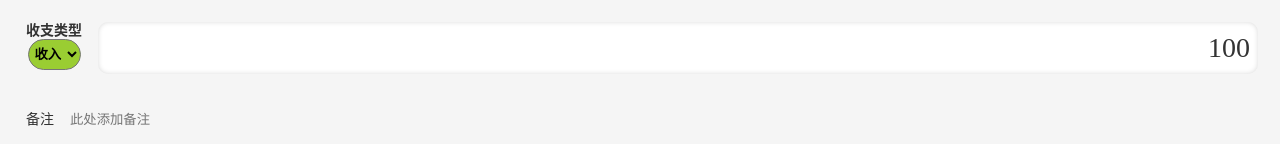
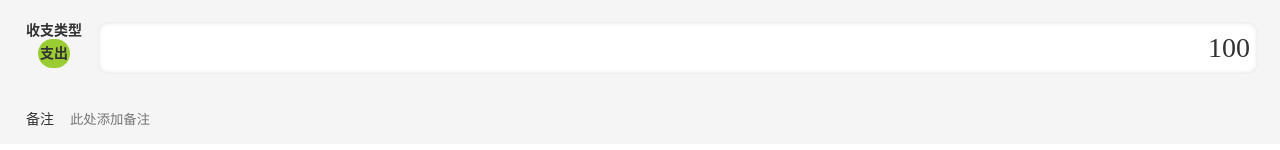
Before and after one commit to yichang8421/BitByBiter, a React app: page /#/money in a window 1280 px wide. Shown: the top 150 px of the page. Built offline with nearby package versions, Linux system fonts and the light colour scheme.

Commit message:
自定义下拉列表组件

```diff
--- a/src/views/Money.tsx
+++ b/src/views/Money.tsx
@@ -3,7 +3,7 @@ import React, {useCallback, useState} from "react";
 import {NoteSection} from "./component/NoteSection";
 import {TagsSelection} from "./component/TagsSelection";
 import CalculatorPad from "./component/CalculatorPad";
-import RecordSelection from "./component/RecordSelection";
+import {RecordSelection} from "./component/RecordSelection";
 import styled from "styled-components";
 
 const MyLayout = styled(Layout)`
--- a/src/views/component/RecordSelection.tsx
+++ b/src/views/component/RecordSelection.tsx
@@ -1,35 +1,40 @@
 import styled from "styled-components";
 import CalculatorOutput from "../../components/CalculatorOutput";
+import {useCallback, useMemo, useState} from "react";
 
-const RecordSelectionWrapper = styled.section`
+const Wrapper = styled.section`
     //border:1px solid red;
     padding: 22px 6px;
     padding-left: 26px;
     font-size: 14px;
     display: flex;
     justify-content: space-between;
-    > label{
+    > .type{
         display: flex;
         align-items: center;
         flex-direction: column;
         justify-content: left;
+
         > span{
             //margin-right: 8px;
             white-space: nowrap;
             font-weight: bolder;
         }
+
         >.selectDiv {
-            > select{
+            display: block;
+            padding: 6px 2px;
+            font-weight: bolder;
+            background: yellowgreen;
+            border-radius: 20px;
+
+            > .option{
+                position: absolute;
                 display: block;
                 padding: 6px 2px;
-                            //border:1px solid red;
                 font-weight: bolder;
-                background: yellowgreen;
-                //border:none;
                 border-radius: 20px;
-                >option{
-                  background: yellow;
-                }
+                background: yellow;
             }
         }
     }
@@ -51,27 +56,55 @@ const RecordSelectionWrapper = styled.section`
     }
 `;
 
-const RecordSelection = (Props: {displayCalPad:()=>void,output:string})=>{
-    return(
-        <RecordSelectionWrapper>
-            <label>
+type Props = {
+    displayCalPad: () => void,
+    output: string
+}
+
+const RecordSelection: React.FC<Props> = (Props: Props) => {
+    const [recordType, setRecordType] = useState("-");
+    const [displayDiv, setDisplayDiv] = useState(false);
+
+    const onToggle = useCallback(() => {
+        setDisplayDiv(() => !displayDiv);
+    }, [displayDiv]);
+
+    const selectType = useMemo(() => {
+        return () => {
+            setRecordType(() => {
+                return recordType === "-" ? "+" : "-";
+            });
+        };
+    }, [recordType]);
+
+    return (
+        <Wrapper>
+            <div className="type">
                     <span>
                         收支类型
                     </span>
-                <div className="selectDiv"><select
-                    name="types"
-                    id="types"
+                <div
+                    className="selectDiv"
+                    onClick={onToggle}
                 >
-                    <option value="1">收入</option>
-                    <option value="2">支出</option>
-                </select></div>
-            </label>
+                    <div className="selectDiv">
+                        {recordType === "-" ? "支出" : "收入"}
+                    </div>
+                    {displayDiv && (
+                        <div
+                            className="option"
+                            onClick={selectType}>
+                            {recordType === "-" ? "收入" : "支出"}
+                        </div>
+                    )}
+                </div>
+            </div>
             <CalculatorOutput
-                displayCalPad = {Props.displayCalPad}
-                output = {Props.output}
+                displayCalPad={Props.displayCalPad}
+                output={Props.output}
             />
-        </RecordSelectionWrapper>
+        </Wrapper>
     );
 };
 
-export default RecordSelection;
+export {RecordSelection};
```
